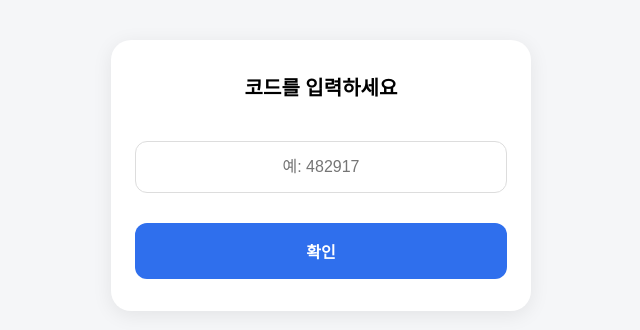
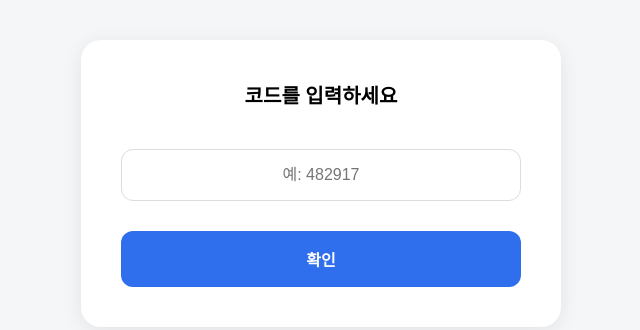
Before and after one commit to HJ0129/trip-photo-app, a plain HTML site: page download-code.html in a window 1280 px wide. Shown: the whole page, without its empty margins (319-959 px from the left). Drawn offline with Linux system fonts and the light colour scheme.

Commit message:
Modify layout of code input screen
Updated the layout of the input screen by changing the class of the div to 'screen-center'.

```diff
--- a/download-code.html
+++ b/download-code.html
@@ -6,7 +6,7 @@
 <link rel="stylesheet" href="style.css">
 </head>
 <body>
-  <div class="screen">
+  <div class="screen-center">
     <h1>코드를 입력하세요</h1>
     <input type="text" placeholder="예: 482917">
     <a href="download-list.html" class="btn btn-primary">확인</a>
```
